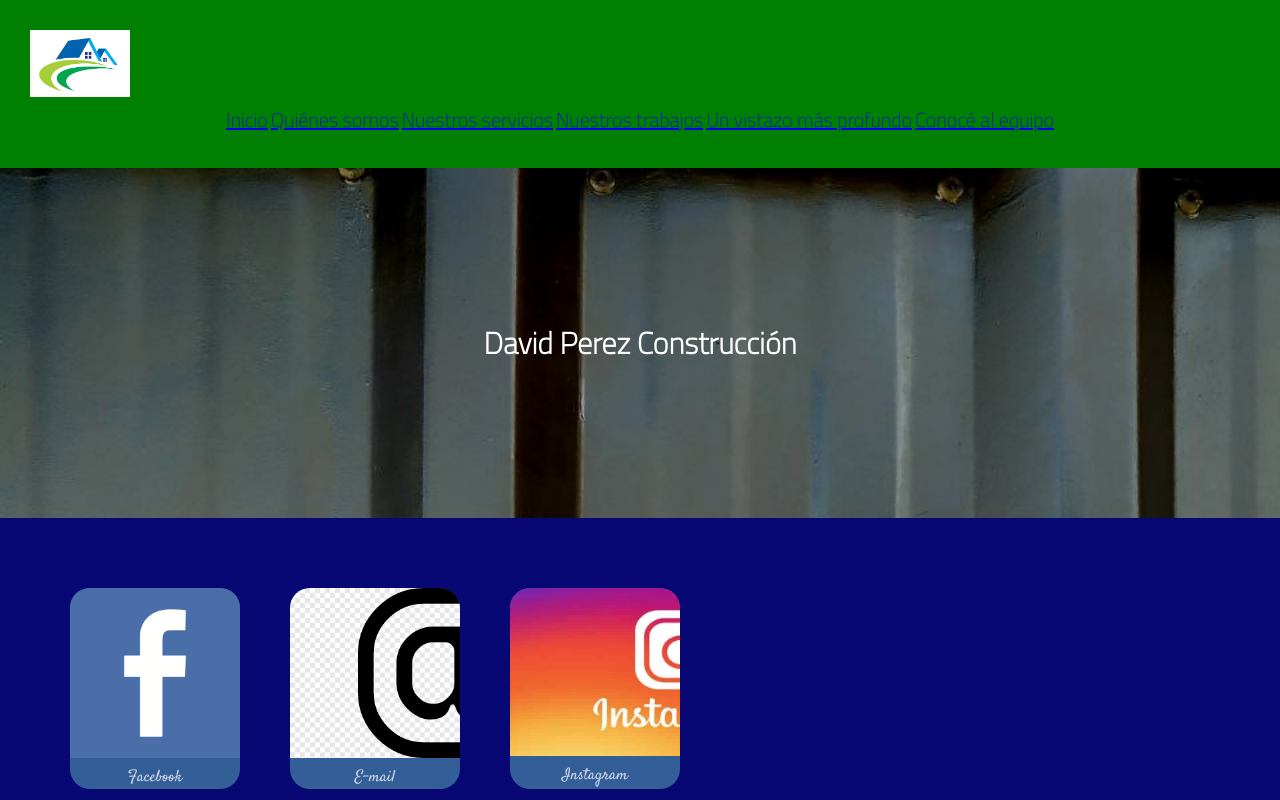
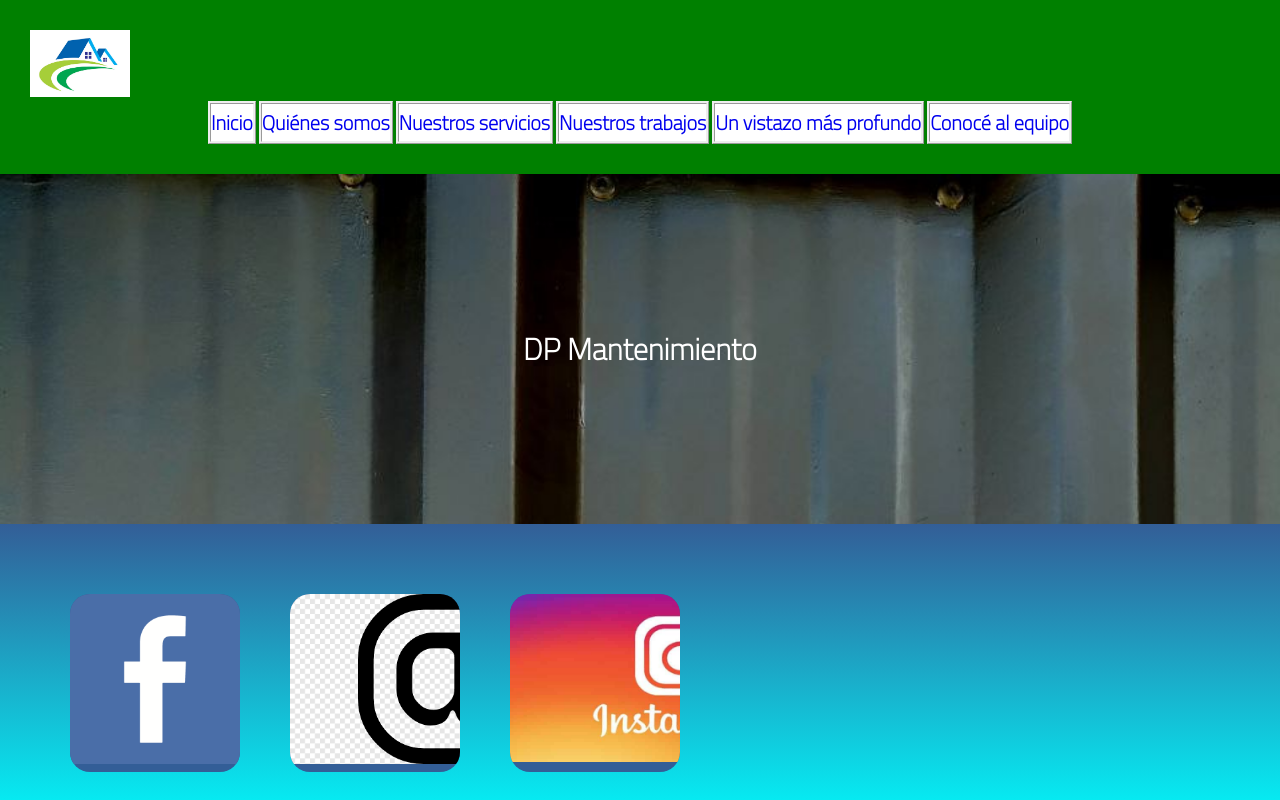
Before and after one commit to NickPerez94/Firstrepository, a plain HTML site: page index.html in a window 1280 px wide. Shown: the top 800 px of the page. Drawn offline with Linux system fonts and the light colour scheme.

Commit message:
Agregué animaciones y un gradiente a la página

```diff
--- a/Style/style.css
+++ b/Style/style.css
@@ -16,7 +16,7 @@
      background-color: green;
      display: flex;
      padding: 30px;
-     display:grid
+     display:grid;
 }
 
 .navbar{
@@ -35,6 +35,7 @@
      font-size: 20px;
     }
 
+
 /**IMAGEN DEL MEDIO**/
 
 .imagen1 {
@@ -50,23 +51,29 @@
      font-family: 'Cairo', sans-serif;
     }
 
+
+    .menuitem{
+     border: ridge;
+     background-color: white;
+     color: black;
+     font-weight: bold;
+    }
+
    /**CARDS**/
 
 .cards {
      padding: 70px;
      display: flex;
      gap: 50px;
+    }
 
-    }
 
 .card {
      color: rgba(255, 255, 255, 0.733);
      width: 170px;
      background-color: rgb(51, 94, 151) ;
-     text-align: center;
      border-radius: 20px;
      overflow: hidden;
-     font-family: 'Satisfy', cursive;
 }
 
 .imagen-facebook{
@@ -74,7 +81,7 @@
     }
 
 section{
-     background-color: rgb(8, 8, 116);
+     background: linear-gradient(rgb(51, 94, 151), aqua) ;
     }
 
 .card-div{
@@ -193,9 +200,11 @@ section{
      border-radius: 6px;
 }
 
-.contenedor .containerdescription {
-      padding: 0 20px;
-}
+.padre{
+     display: flex;
+     padding: 30px;
+     display:grid;
+     }
 
 .containerdescription  { font-size: 30px;
 
@@ -211,6 +220,7 @@ section{
 .gridgallery .img-box{
      position: relative;
 }
+
 
 .contenedor{
      width: 100%;
@@ -229,6 +239,15 @@ section{
      padding-block: 30px;
 }
 
+/**animación**/
+
+.giro:hover{
+     transform: rotate(-30deg);
+}
+
+.logo:hover{
+     transform:  scale(1.5,2);
+ }
 
 
 /**las demás paginas**/
@@ -237,7 +256,6 @@ section{
      background-color: rgb(88, 133, 59);
      padding: 30px;
      padding-block: 30px;
-
 }
 
 /**media querie para 460px (mobile)**/
--- a/index.html
+++ b/index.html
@@ -4,7 +4,7 @@
        <meta charset="UTF-8">
        <meta http-equiv="X-UA-Compatible" content="IE=edge">
        <meta name="viewport" content="width=device-width, initial-scale=1.0">
-       <title>David Perez Construcción</title>
+       <title>DP Mantenimiento</title>
        <link rel="preconnect" href="https://fonts.googleapis.com">
        <link rel="preconnect" href="https://fonts.gstatic.com" crossorigin>
        <link href="https://fonts.googleapis.com/css2?family=Cairo:wght@200&display=swap" rel="stylesheet">
@@ -12,7 +12,14 @@
        <link rel="preconnect" href="https://fonts.gstatic.com" crossorigin>
        <link href="https://fonts.googleapis.com/css2?family=Satisfy&display=swap" rel="stylesheet">
        <link rel="stylesheet" href="./Style/style.css">
- </head>
+
+
+         <style type="text/css">
+                 a:link, a:visited, a:active {
+                 text-decoration:none}
+         </style>
+
+</head>
 
 <!-- SECTION HEADER AND MENU-->
 
@@ -21,12 +28,12 @@
              <a href="./index.html" class="index"> <img class="logo" src= "./img/logo original.png"  alt="logo"> </a>
              <nav class="navbar">
                  <ul class="menu">
-                   <li class="menu item"><a href="./index.html">Inicio</a></li>
-                   <li class="menu item"><a href="./quienes_somos.html"> Quiénes somos </a></li>
-                   <li class="menu item"><a href="./nuestros_servicios.html"> Nuestros servicios </a></li>
-                   <li class="menu item"><a href="./nuestros_trabajos.html"> Nuestros trabajos </a></li>
-                   <li class="menu item"><a href="./vistazo-mas-profundo.html"> Un vistazo más profundo</a></li>
-                   <li class="menu item"><a href="./nuestro-equipo.html"> Conocé al equipo</a></li>
+                   <li class="menuitem"><a href="./index.html">Inicio</a></li>
+                   <li class="menuitem"><a href="./quienes_somos.html"> Quiénes somos </a></li>
+                   <li class="menuitem"><a href="./nuestros_servicios.html"> Nuestros servicios </a></li>
+                   <li class="menuitem"><a href="./nuestros_trabajos.html"> Nuestros trabajos </a></li>
+                   <li class="menuitem"><a href="./vistazo-mas-profundo.html"> Un vistazo más profundo</a></li>
+                   <li class="menuitem"><a href="./nuestro-equipo.html"> Conocé al equipo</a></li>
                   </ul>
              </nav>
      </header>
@@ -35,7 +42,7 @@
 
      <main>
              <section class="imagen1">
-                   <h1> David Perez Construcción </h1>
+                       <h1 class="giro">DP Mantenimiento</h1>
               </section>
      </main>
 
@@ -46,17 +53,14 @@
 
              <div class="card">
                      <a title="Facebook" href="https://www.facebook.com/"><img class="imagen-facebook" src="./img/facebook original.png" alt="facebook"></a>
-                     <div class="face">Facebook</div>
              </div>
 
              <div class="card-2">
                      <a title="email" href="https://outlook.live.com/mail/0/"><img class="imagen-email" src="./img/email.png" alt="email"></a>
-                     <div class="correo">E-mail</div>
              </div>
 
              <div class="card-3">
                      <a title="instagram" href="https://www.instagram.com/"><img class="imagen-ins" src="./img/instagram.jpg" alt="instagram"></a>
-                     <div class="ins">Instagram</div>
              </div>
 
   </section>
```
Also changed, not shown: nuestro-equipo.html (+3 -2 lines), nuestros_trabajos.html (+2 -1 lines).
